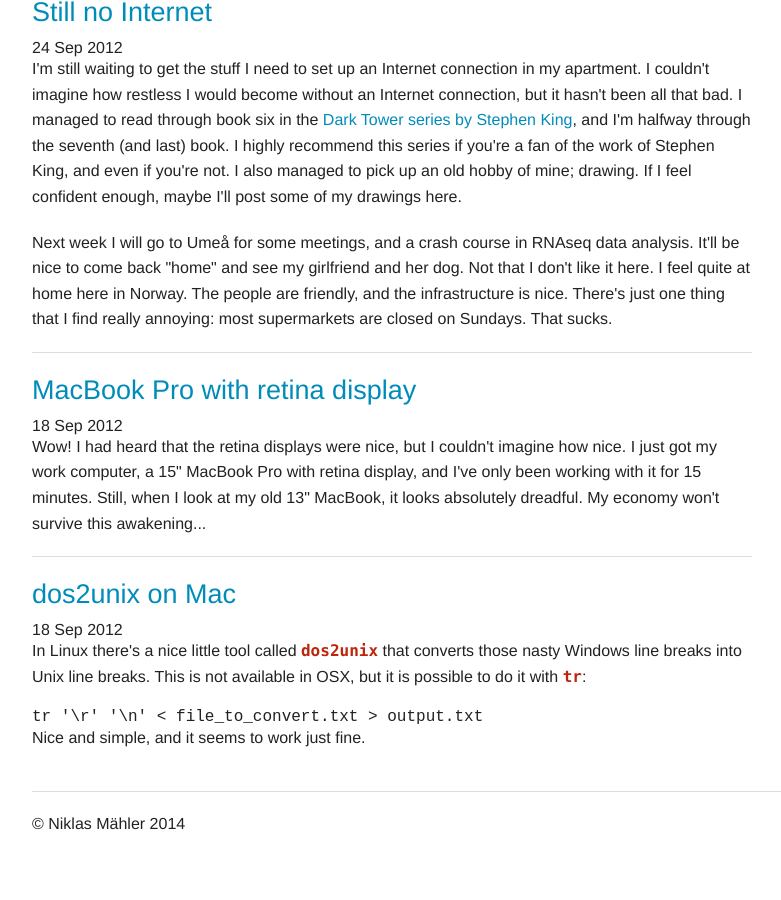
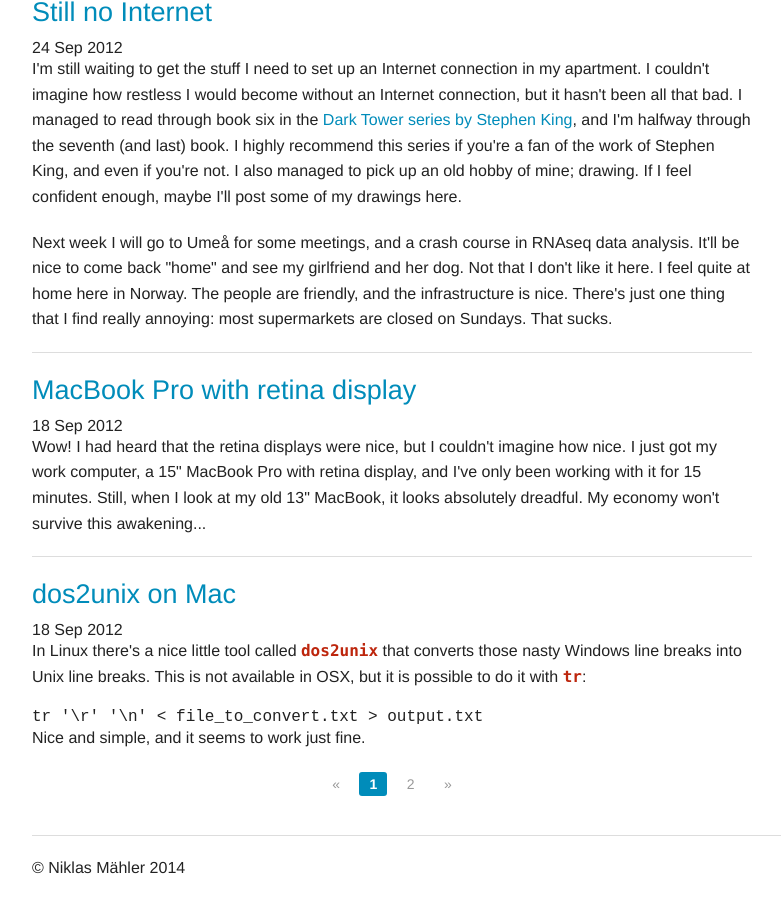
Before and after one commit to maehler/maehler.github.io, a Jekyll site: the page built from index.html, in a window 1280 px wide and 900 px high, scrolled down 4084 px. Shown: the whole window, without its empty margins (123-904 px from the left). Built offline with Jekyll 4.4.1, drawn with Linux system fonts in a browser that asks for light colours; the list of posts is cut into pages by our own code; before the commit the page ends 4940 px from its top, so only the background shows below that.

Commit message:
added pagination

```diff
--- a/_config.yml
+++ b/_config.yml
@@ -2,3 +2,5 @@ title: maehler.github.io
 exclude: [Gemfile, Gemfile.lock, Rakefile]
 markdown: kramdown
 permalink: /:year/:month/:day/:title/
+paginate: 10
+paginate_path: /page:num
--- a/index.html
+++ b/index.html
@@ -3,7 +3,7 @@ layout: default
 title: maehler.github.io
 ---
 
-{% for post in site.posts offset: 0 limit: 10 %}
+{% for post in paginator.posts %}
 	<article>
 		<h3><a href="{{ site.prefix }}{{ post.url }}">{{ post.title }}</a></h3>
 		<time>{{ post.date | date_to_string }}</time>
@@ -16,3 +16,33 @@ title: maehler.github.io
 		{% endunless %}
 	</article>
 {% endfor %}
+
+{% if paginator.total_pages > 1 %}
+<div class="pagination-centered">
+	<ul class="pagination">
+	{% if paginator.previous_page %}
+		<li class="arrow">
+			<a href="{{ paginator.previous_page_path | prepend: site.baseurl | replace: '//', '/' | replace: 'index.html' '' }}">&laquo;</a>
+		</li>
+	{% else %}
+		<li class="arrow unavailable"><a>&laquo;</a></li>
+	{% endif %}
+
+	{% for page in (1..paginator.total_pages) %}
+		{% if page == paginator.page %}
+			<li class="current"><a>{{ page }}</a></li>
+		{% elsif page == 1 %}
+			<li><a href="{{ site.baseurl }}">{{ page }}</a></li>
+		{% else %}
+			<li><a href="{{ site.paginate_path | prepend: site.baseurl | replace: '//', '/' | replace: ':num', page }}">{{ page }}</a></li>
+		{% endif %}
+	{% endfor %}
+
+	{% if paginator.next_page %}
+		<li class="arrow"><a href="{{ paginator.next_page_path | prepend: site.baseurl | replace: '//', '/' }}">&raquo;</a></li>
+	{% else %}
+		<li class="arrow unavailable"><a>&raquo;</a></li>
+	{% endif %}
+	</ul>
+</div>
+{% endif %}
```
